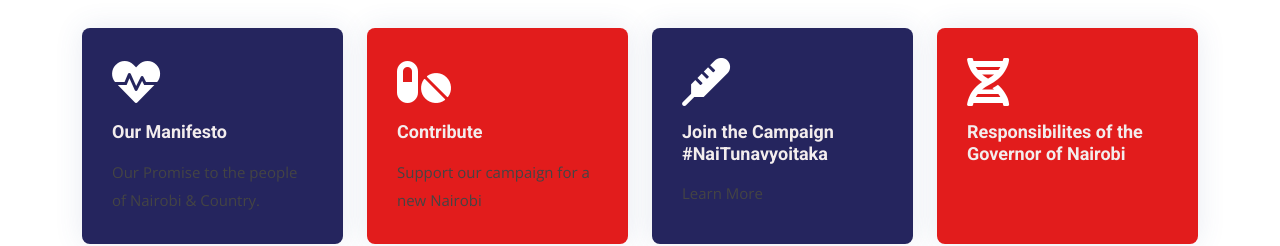
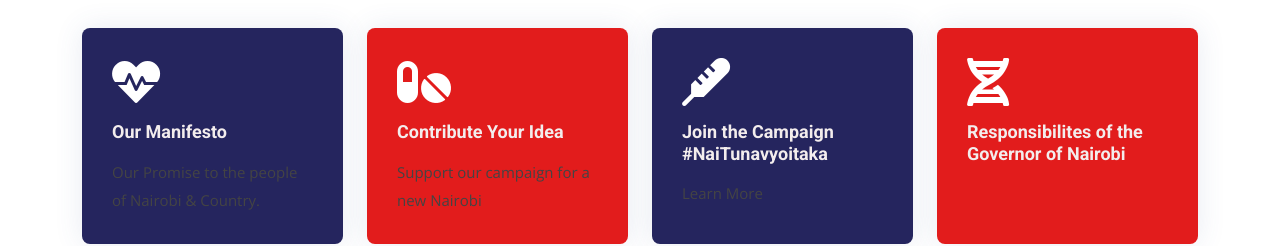
Before and after one commit to michaelochieng/igathe, a plain HTML site: page index.html in a window 1280 px wide. Shown: the part 860-1106 px from the top of the page. Drawn offline with nearby package versions, Linux system fonts and the light colour scheme.

Commit message:
index v1.1.0

```diff
--- a/index.html
+++ b/index.html
@@ -151,7 +151,7 @@
           <div class="col-md-6 col-lg-3 d-flex align-items-stretch mb-5 mb-lg-0">
             <div class="icon-box" data-aos="fade-up" data-aos-delay="200">
               <div class="icon"><i class="fas fa-pills"></i></div>
-              <h4 class="title"><a href="#cta">Contribute</a></h4>
+              <h4 class="title"><a href="#cta">Contribute Your Idea</a></h4>
               <p class="description">Support our campaign for a new Nairobi</p>
             </div>
           </div>
```
